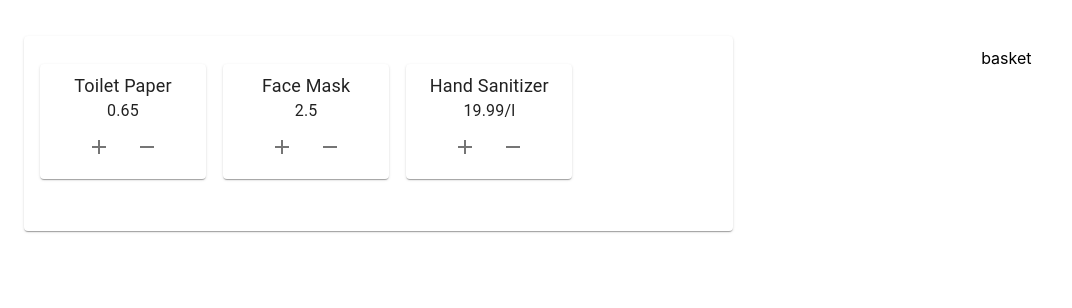
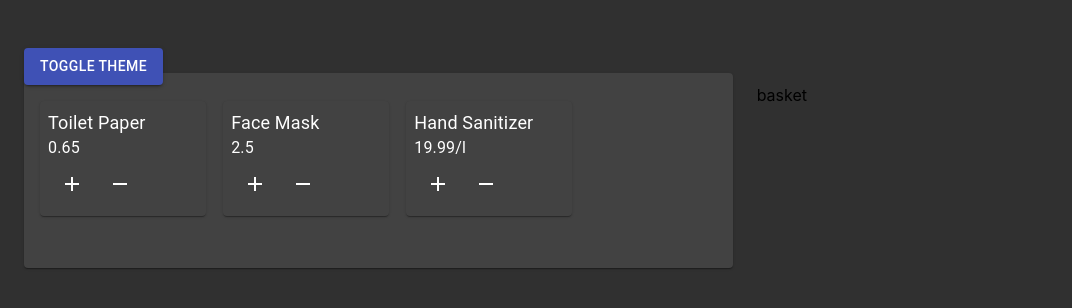
Before and after one commit to SeanRivardMorton/shopping, a React (Create React App) app: page / in a window 1280 px wide. Shown: the top 308 px of the page, without its empty margins (0-1072 px from the left). Built offline with nearby package versions, Linux system fonts and the light colour scheme; the HTML template or start-up script is replaced by a standard one.

Commit message:
having some fun with themes

```diff
--- a/src/App.tsx
+++ b/src/App.tsx
@@ -4,11 +4,20 @@ import { Layout } from "./components/Layout";
 import { Grid } from "@material-ui/core";
 import { ProductGallery } from "./components/ProductGallery";
 import productData from "./shopData.json";
+import { ThemeProvider as MuiThemeProvider } from "@material-ui/core/styles";
+import themes from "./themes";
+import { ThemeProvider } from "styled-components";
+import { ThemeToggle } from "./components/ThemeToggle";
 
 function App() {
+  const [isDark, setIsDark] = React.useState(true);
+  const theme = isDark ? themes.darkTheme : themes.lightTheme;
+
   return (
-    <div className="App">
+    <MuiThemeProvider theme={theme}>
+      <ThemeProvider theme={theme}>
         <Layout>
+          <ThemeToggle setIsDark={setIsDark} />
           <Grid container spacing={3}>
             <Grid item lg={7} xs={12}>
               <ProductGallery products={productData} />
@@ -18,7 +27,8 @@ function App() {
             </Grid>
           </Grid>
         </Layout>
-    </div>
+      </ThemeProvider>
+    </MuiThemeProvider>
   );
 }
 
--- a/src/components/Layout/Layout.tsx
+++ b/src/components/Layout/Layout.tsx
@@ -1,17 +1,27 @@
 import React from "react";
 import Container from "@material-ui/core/Container";
 import styled from "styled-components";
+import { useTheme } from "@material-ui/core/styles";
 
 const StyledContainer = styled(Container)`
   padding: 48px;
 `;
 
+const StyledPage = styled.div`
+  ${({ theme }) => `
+    height: 100vh;
+    background-color: ${theme.palette.background.default}
+  `}
+`;
+
 export const Layout = ({ children }: { children: React.ReactNode }) => {
+  const theme = useTheme();
+  console.log(theme);
   return (
-    <>
+    <StyledPage>
       <StyledContainer maxWidth="lg">
         <>{children}</>
       </StyledContainer>
-    </>
+    </StyledPage>
   );
 };
--- /dev/null
+++ b/src/components/ThemeToggle/ThemeToggle.tsx
@@ -0,0 +1,19 @@
+import React from "react";
+import { Button } from "@material-ui/core";
+import styled from "styled-components";
+
+const ThemeToggleButton = styled(Button)`
+  /* position: fixed; */
+`;
+
+export const ThemeToggle = ({ setIsDark }: any): React.ReactElement => {
+  return (
+    <ThemeToggleButton
+      color="primary"
+      variant="contained"
+      onClick={() => setIsDark((isDark: boolean) => !isDark)}
+    >
+      toggle theme
+    </ThemeToggleButton>
+  );
+};
--- /dev/null
+++ b/src/components/ThemeToggle/index.ts
@@ -0,0 +1,2 @@
+import { ThemeToggle } from "./ThemeToggle";
+export { ThemeToggle };
--- /dev/null
+++ b/src/themes/darkTheme.ts
@@ -0,0 +1,9 @@
+import { createMuiTheme } from "@material-ui/core/styles";
+import purple from "@material-ui/core/colors/purple";
+import green from "@material-ui/core/colors/green";
+
+export const darkTheme = createMuiTheme({
+  palette: {
+    type: "dark",
+  },
+});
--- /dev/null
+++ b/src/themes/index.ts
@@ -0,0 +1,8 @@
+import { lightTheme } from "./lightTheme";
+import { darkTheme } from "./darkTheme";
+
+export { lightTheme, darkTheme };
+
+const themes = { lightTheme, darkTheme };
+
+export default themes;
--- /dev/null
+++ b/src/themes/lightTheme.ts
@@ -0,0 +1,9 @@
+import { createMuiTheme } from "@material-ui/core/styles";
+import purple from "@material-ui/core/colors/purple";
+import green from "@material-ui/core/colors/green";
+
+export const lightTheme = createMuiTheme({
+  palette: {
+    type: "light",
+  },
+});
```
Lines whose indentation alone changed are shown as unchanged.
